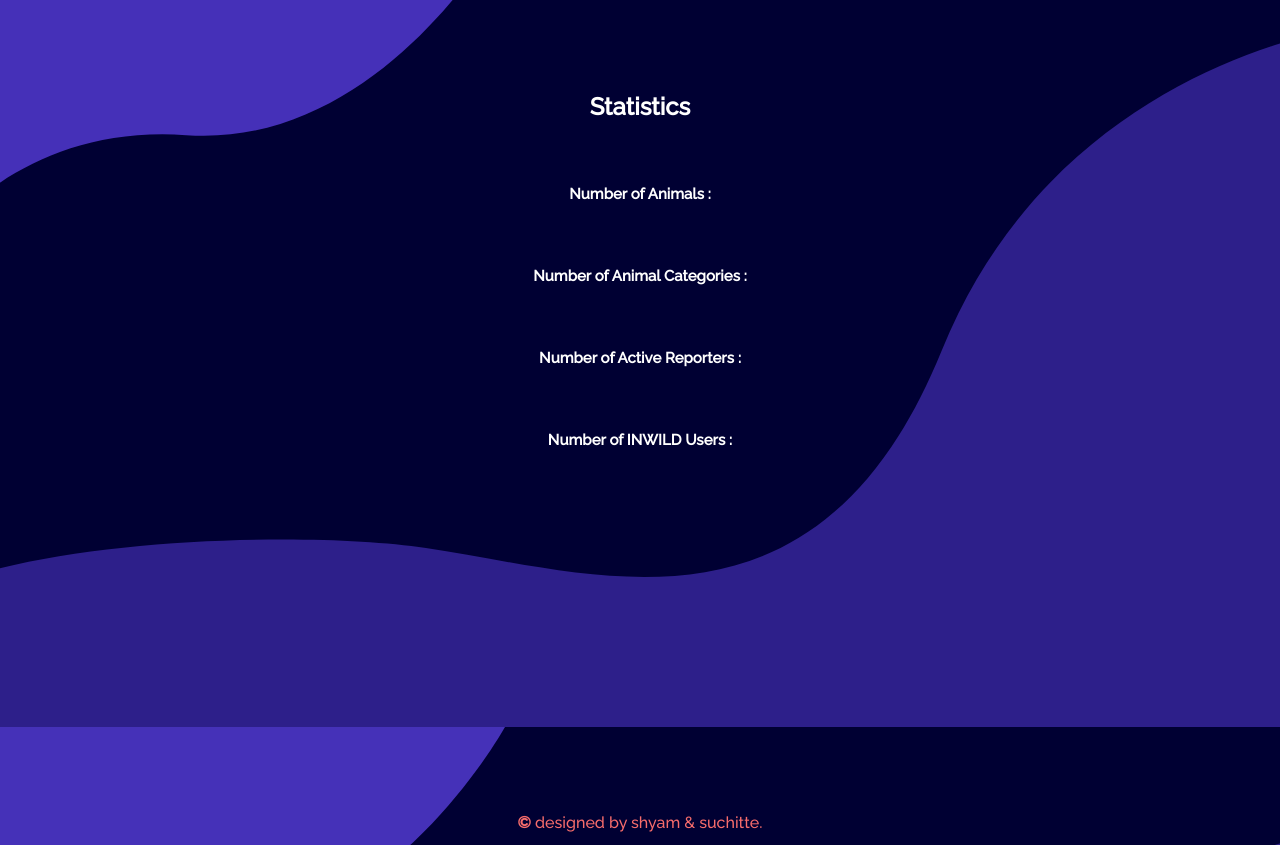
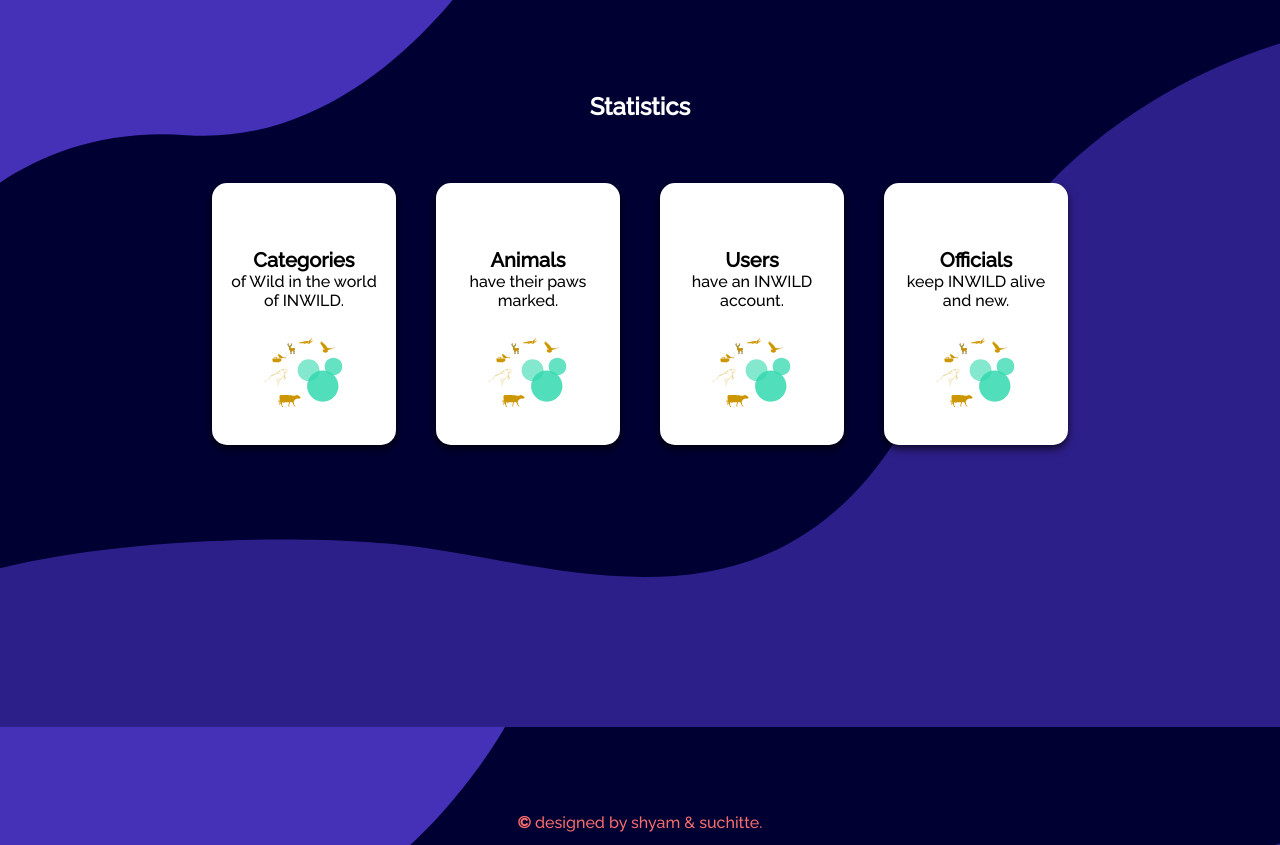
Before and after one commit to theultimateshyam/inwild, a website: page public/dbstats.html in a window 1280 px wide. Shown: the part 73-918 px from the top of the page. Drawn offline with nearby package versions, Linux system fonts and the light colour scheme; no server answers.

Commit message:
Card-Update

```diff
--- a/public/css/dbstats.scss
+++ b/public/css/dbstats.scss
@@ -58,7 +58,7 @@ body {
 
 .wrapper{
     font-family: 'raleway', sans-serif;
-    width: 30%;
+    width: 70%;
 	margin: 0 auto;
     text-align: center;
     height: 100%;
@@ -72,6 +72,37 @@ body {
         padding: 2rem;
         font-size: 15px;
     }
+}
+
+.card{
+	background-color: #ffffff;
+	box-shadow: 0 4px 8px 0 rgba(0,0,0,0.7);
+	transition: 0.3s;
+	margin: 30px 20px;
+	border-radius: 15px;
+	.container {
+		padding: 1px 15px;
+	}
+	img{
+		width: 50%;
+	}
+	h3{
+		color:#32d8ae;
+		font-size: 60px;
+	}
+	.st{
+		font-size: 20px;
+	}
+}
+
+.card:hover {
+	box-shadow: 0 8px 16px 0 #32d8ae;
+  }
+
+.card-holder{
+	display: flex;
+	justify-content: space-between;
+
 }
 
 footer {
--- a/public/dbstats.html
+++ b/public/dbstats.html
@@ -26,10 +26,36 @@
 
 	<main class="wrapper">
 		<h2>Statistics</h2>
-		<h3 id="num_animal">Number of Animals : </h3>
-		<h3 id="num_animalcat">Number of Animal Categories : </h3>
-		<h3 id="num_reporters">Number of Active Reporters : </h3>
-		<h3 id="num_users">Number of INWILD Users : </h3>
+		<div class="card-holder">
+			<div class="card">
+				<div class="container">
+					<h3 id="num_animalcat"></h3>
+					<p><b class="st">Categories</b></br>of Wild in the world of INWILD.</p>
+				</div>
+				<img src="assets/left.svg" alt="Avatar">
+			</div>
+			<div class="card">
+				<div class="container">
+					<h3 id="num_animal"></h3>
+					<p><b class="st">Animals</b></br>have their paws marked.</p>
+				</div>
+				<img src="assets/left.svg" alt="Avatar">
+			</div>
+			<div class="card">
+				<div class="container">
+					<h3 id="num_users"></h3>
+					<p><b class="st">Users</b></br>have an INWILD account.</p>
+				</div>
+				<img src="assets/left.svg" alt="Avatar">
+			</div>
+			<div class="card">
+				<div class="container">
+					<h3 id="num_reporters"></h3>
+					<p><b class="st">Officials</b></br>keep INWILD alive and new.</p>
+				</div>
+				<img src="assets/left.svg" alt="Avatar">
+			</div>
+		</div>
 	</main>
 
 	<footer>
--- a/public/js/dbstats.js
+++ b/public/js/dbstats.js
@@ -4,12 +4,31 @@ async function getdata() {
 		.then(response => {
 			console.log(response);
 			var arr = response.data;
-			num_animal.innerText += arr[0];
-			num_animalcat.innerText += arr[1];
-			num_reporters.innerText += arr[2];
-			num_users.innerText += arr[3];
+			animateValue("num_animal", 100, arr[0], 5000);
+			animateValue("num_animalcat", 100, arr[1], 5000);
+			animateValue("num_reporters", 100, arr[2], 5000);
+			animateValue("num_users", 100, arr[3], 5000);
+			// num_animal.innerText = arr[0];
+			// num_animalcat.innerText = arr[1];
+			// num_reporters.innerText = arr[2];
+			// num_users.innerText = arr[3];
 		})
 		.catch(err => {
 			console.log(err);
 		});
 }
+
+function animateValue(id, start, end, duration) {
+    var range = end - start;
+    var current = start;
+    var increment = end > start? 1 : -1;
+    var stepTime = Math.abs(Math.floor(duration / range));
+    var obj = document.getElementById(id);
+    var timer = setInterval(function() {
+        current += increment;
+        obj.innerText = current;
+        if (current == end) {
+            clearInterval(timer);
+        }
+    }, stepTime);
+}
```
Also changed, not shown: public/css/datapage.css, public/css/dbstats.css, 1 other file.
